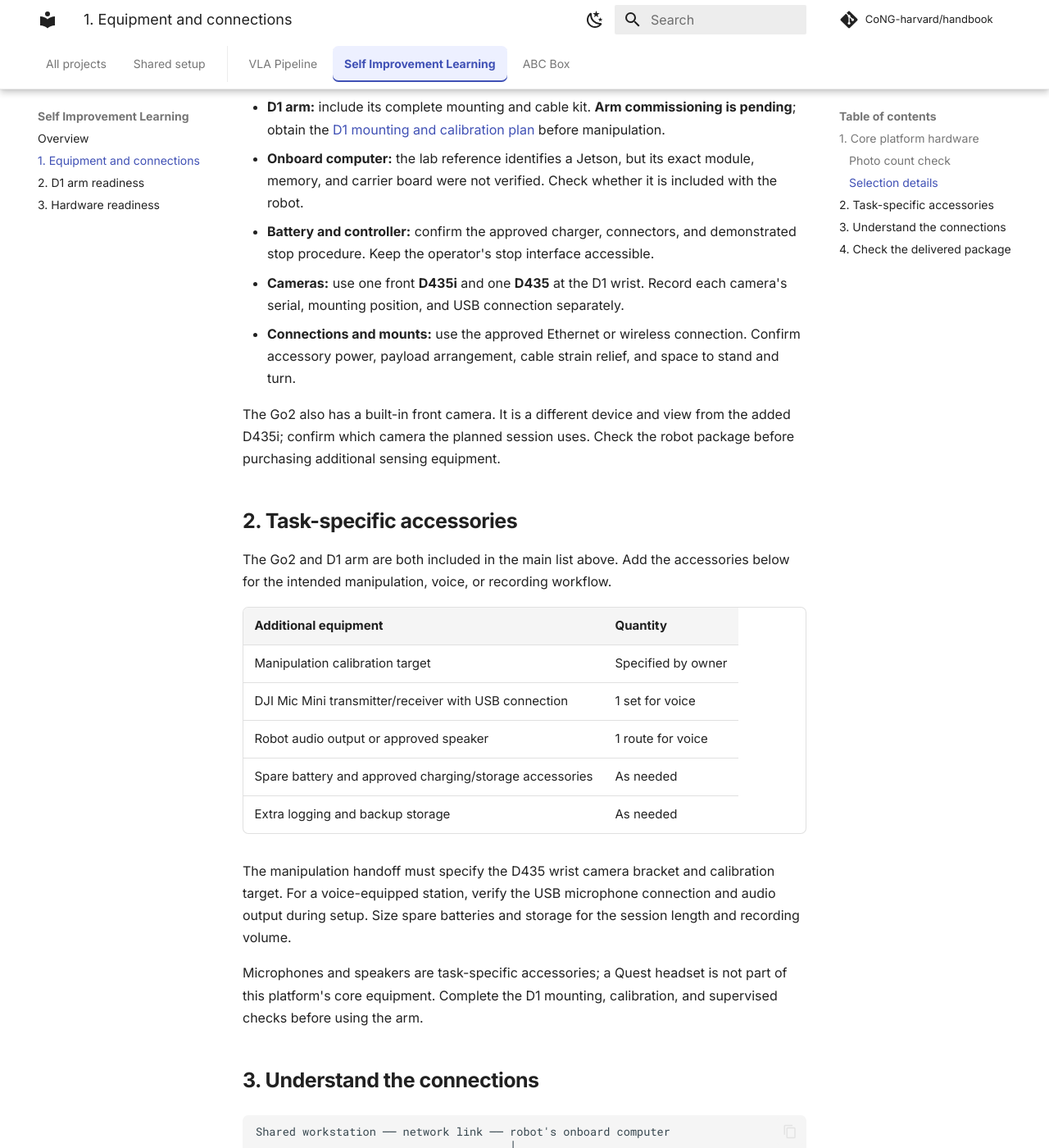
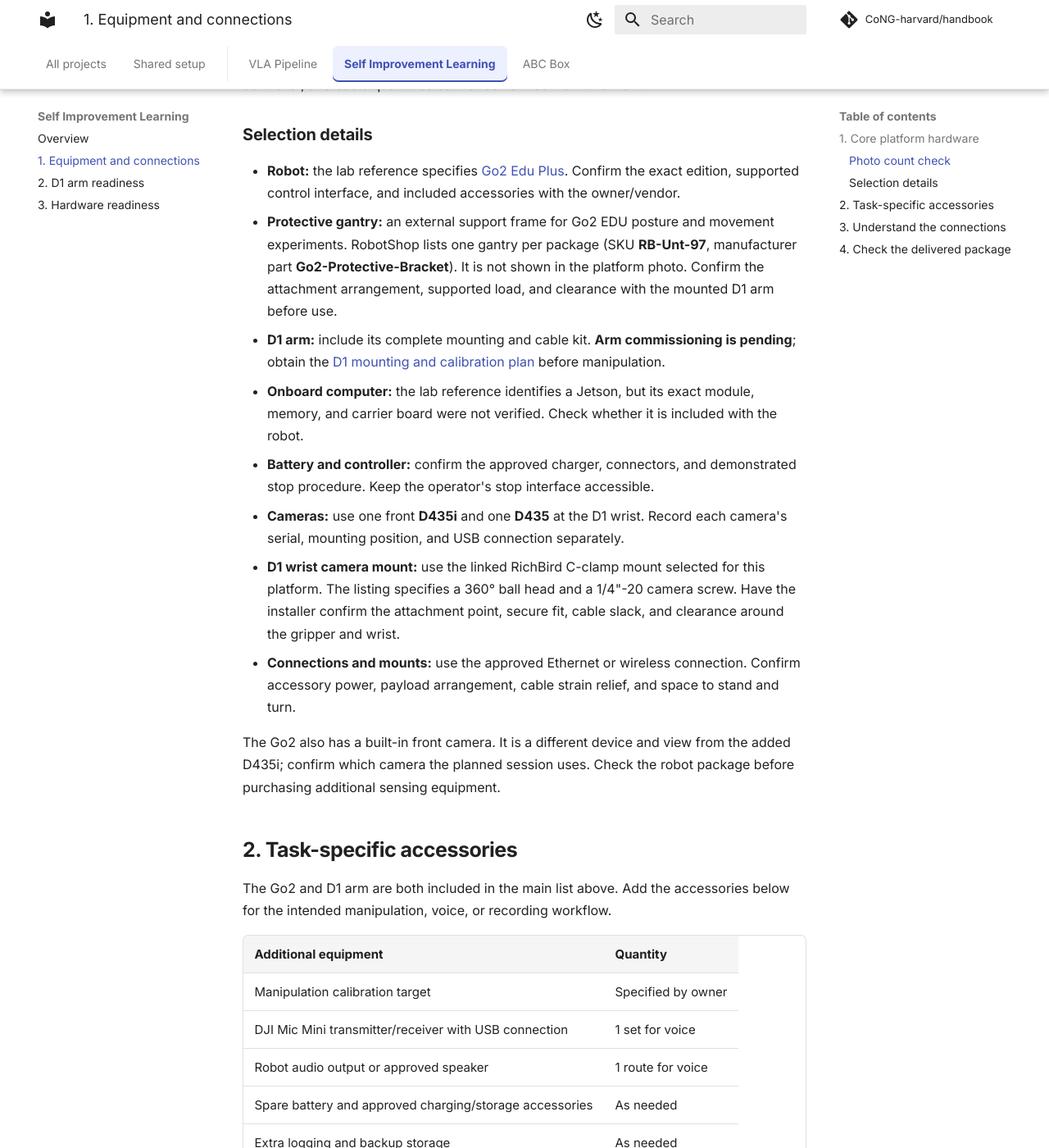
Before and after one commit to CoNG-harvard/handbook, an MkDocs documentation site: the page built from docs/unidog-nav/hardware.md, in a window 1280 px wide and 1400 px high, scrolled down 1820 px. Shown: the whole window at 82% size. Built offline with MkDocs 1.6.1 and Material for MkDocs 9.7.7, drawn with Linux system fonts in a browser that asks for light colours; comment, search, counter and statistics services are not loaded; some of the changed text lies outside the part shown.

Commit message:
Add Go2 protective gantry and D1 wrist camera mount

```diff
--- a/docs/unidog-nav/hardware.md
+++ b/docs/unidog-nav/hardware.md
@@ -24,13 +24,15 @@ The picture shows **1 Go2**, **1 D1 arm**, the labeled front **D435i**, and **1
 | Equipment | Quantity |
 |---|---|
 | Unitree Go2 research robot | 1 |
+| [Unitree Go2 Protective Bracket / Gantry for Go2 EDU](https://www.robotshop.com/products/unitree-go2-protective-bracket-gantry-go2-edu) | 1 |
 | Unitree D1 arm and gripper | 1 set |
 | D1 mounting kit and power/data cables | 1 set |
 | Compatible onboard computer | 1 |
 | Robot battery and charger | 1 set |
 | Supported operator controller/stop interface | 1 |
 | RealSense D435i front camera, USB data cable, and mount | 1 set |
-| RealSense D435 wrist camera, bracket, and USB data cable | 1 set |
+| RealSense D435 wrist camera and USB data cable | 1 set |
+| [RichBird C-clamp camera mount, 60 mm, with ball head and 1/4-inch screw adapter](https://www.amazon.com/dp/B0GSR6883N) for the D1 wrist camera | 1 |
 | Robot network connection | 1 |
 | Approved accessory power, mounts, and cable restraints | As needed |
 | Clear test area and floor markings | 1 area |
@@ -42,10 +44,12 @@ The supplied picture shows **1 Go2, 1 D1 arm, and 2 external cameras**: the labe
 ### Selection details
 
 - **Robot:** the lab reference specifies [Go2 Edu Plus](https://www.unitree.com/go2/). Confirm the exact edition, supported control interface, and included accessories with the owner/vendor.
+- **Protective gantry:** an external support frame for Go2 EDU posture and movement experiments. RobotShop lists one gantry per package (SKU **RB-Unt-97**, manufacturer part **Go2-Protective-Bracket**). It is not shown in the platform photo. Confirm the attachment arrangement, supported load, and clearance with the mounted D1 arm before use.
 - **D1 arm:** include its complete mounting and cable kit. **Arm commissioning is pending**; obtain the [D1 mounting and calibration plan](d1-arm.md) before manipulation.
 - **Onboard computer:** the lab reference identifies a Jetson, but its exact module, memory, and carrier board were not verified. Check whether it is included with the robot.
 - **Battery and controller:** confirm the approved charger, connectors, and demonstrated stop procedure. Keep the operator's stop interface accessible.
 - **Cameras:** use one front **D435i** and one **D435** at the D1 wrist. Record each camera's serial, mounting position, and USB connection separately.
+- **D1 wrist camera mount:** use the linked RichBird C-clamp mount selected for this platform. The listing specifies a 360° ball head and a 1/4"-20 camera screw. Have the installer confirm the attachment point, secure fit, cable slack, and clearance around the gripper and wrist.
 - **Connections and mounts:** use the approved Ethernet or wireless connection. Confirm accessory power, payload arrangement, cable strain relief, and space to stand and turn.
 
 The Go2 also has a built-in front camera. It is a different device and view from the added D435i; confirm which camera the planned session uses. Check the robot package before purchasing additional sensing equipment.
@@ -62,7 +66,7 @@ The Go2 and D1 arm are both included in the main list above. Add the accessories
 | Spare battery and approved charging/storage accessories | As needed |
 | Extra logging and backup storage | As needed |
 
-The manipulation handoff must specify the D435 wrist camera bracket and calibration target. For a voice-equipped station, verify the USB microphone connection and audio output during setup. Size spare batteries and storage for the session length and recording volume.
+The manipulation handoff must record the D435 clamp position and calibration target. For a voice-equipped station, verify the USB microphone connection and audio output during setup. Size spare batteries and storage for the session length and recording volume.
 
 Microphones and speakers are task-specific accessories; a Quest headset is not part of this platform's core equipment. Complete the D1 mounting, calibration, and supervised checks before using the arm.
 
@@ -83,6 +87,7 @@ For an initial network check, use the approved connection method. Before a walki
 ## 4. Check the delivered package
 
 - [ ] Robot edition and control interface match the intended platform.
+- [ ] Protective gantry and its attachment parts are present; the supplier has confirmed suitability for the Go2 with its mounted D1 and accessories.
 - [ ] Onboard computer model, architecture, storage, power, and connections are documented.
 - [ ] Battery, charger, controller, and stop procedure are available.
 - [ ] Camera model, USB cable, mount, and selected image source agree.
```
Also changed, not shown: docs/getting-started/sources.md (+3 -1 lines), docs/unidog-nav/d1-arm.md (+2 -0 lines), docs/unidog-nav/readiness.md (+1 -0 lines).
